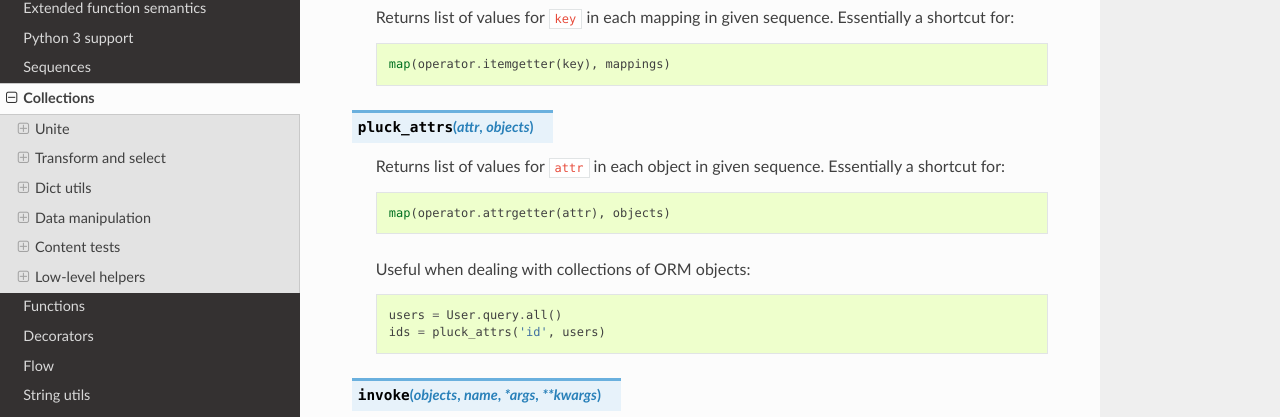
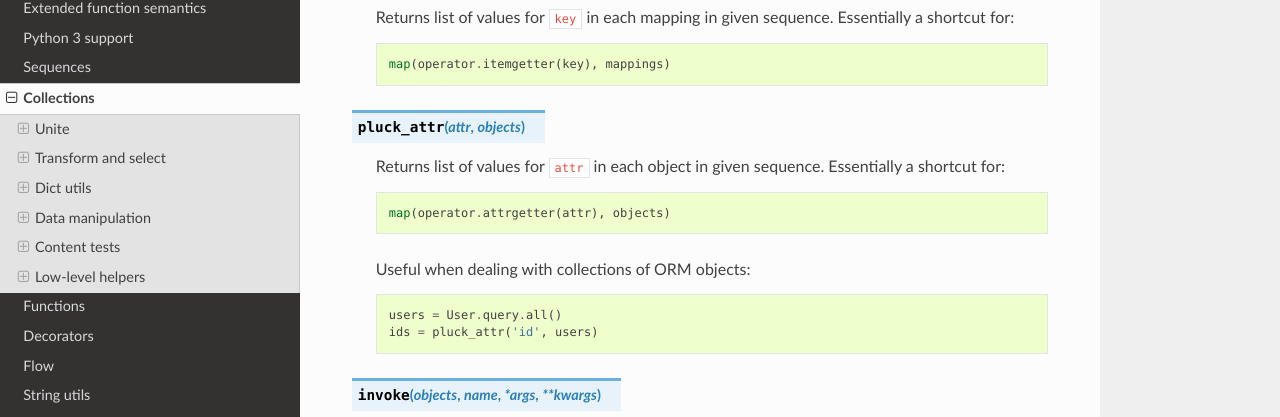
Before and after one commit to Jamaal224/funcy, a Sphinx documentation site: the page built from docs/colls.rst, in a window 1280 px wide and 900 px high, scrolled down 4964 px. Shown: the part 141-558 px from the top of the window. Built offline with Sphinx 7.4.7 and the Read the Docs theme 2.0.0, drawn with Linux system fonts in a browser that asks for light colours.

Commit message:
Rename pluck_attrs() to pluck_attr()
First is confusing: one could think several different attrs are
involved.

```diff
--- a/docs/colls.rst
+++ b/docs/colls.rst
@@ -230,7 +230,7 @@ Data manipulation
         map(operator.itemgetter(key), mappings)
 
 
-.. function:: pluck_attrs(attr, objects)
+.. function:: pluck_attr(attr, objects)
 
     Returns list of values for ``attr`` in each object in given sequence. Essentially a shortcut for::
 
@@ -239,7 +239,8 @@ Data manipulation
     Useful when dealing with collections of ORM objects::
 
         users = User.query.all()
-        ids = pluck_attrs('id', users)
+        ids = pluck_attr('id', users)
+
 
 .. function:: invoke(objects, name, *args, **kwargs)
 
```
Also changed, not shown: 2 other files.
